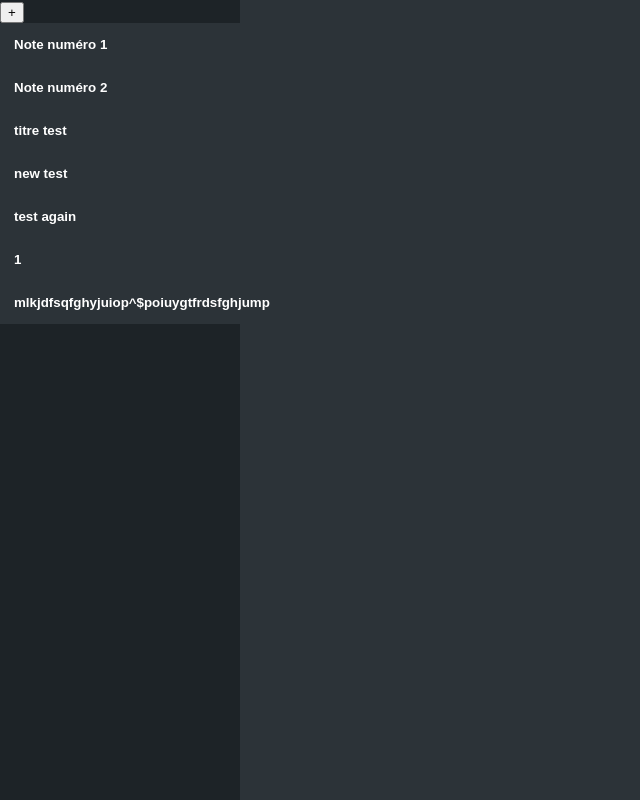
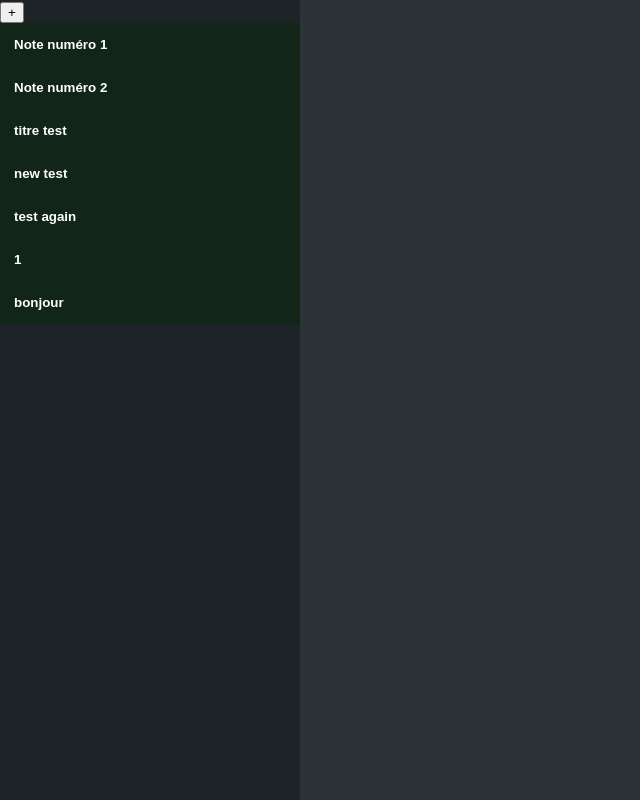
Before and after one commit to Detzio/app_note, a React (Create React App) app: page / in a window 1280 px wide. Shown: the whole page, without its empty margins (0-640 px from the left). Built offline with nearby package versions, Linux system fonts and the light colour scheme; data requests are answered from the project's data file.

Commit message:
Editing Css

```diff
--- a/db.json
+++ b/db.json
@@ -33,8 +33,8 @@
       "id": "d751"
     },
     {
-      "title": "mlkjdfsqfghyjuiop^$poiuygtfrdsfghjump",
-      "content": "ndsjghiogjiogjpos",
+      "title": "bonjour",
+      "content": "test\n",
       "id": "182c"
     }
   ],
--- a/src/App.css
+++ b/src/App.css
@@ -3,59 +3,67 @@
 /* Style pour la barre latérale contenant la liste des notes */
 .Side {
   position: fixed;
-  width: 240px;
+  width: 300px;
   top: 0px;
   left: 0px;
   bottom: 0px;
   background-color: rgb(29, 35, 39);
 }
+/* Style au survol des boutons de note */
+.Note-button:hover {
+  background: rgb(3, 65, 35);
+}
+
+/* Style des boutons de note */
+.Note-button {
+  display: block;
+  width: calc(100%);
+  padding: 14px;
+  display: flex;
+  justify-content: start;
+  align-items: center;
+  border: none;
+  background: rgb(17, 38, 24);
+  color: inherit;
+  font-weight: bold;
+  text-align: left; /* Titres alignés à gauche */
+}
 
 /* Style pour la section principale contenant les champs de saisie et le contenu des notes */
 .Main {
   height: 100vh;
+  width: calc(100% - 300px); /* Largeur ajustée pour compenser la barre latérale */
   margin-inline-start: 240px;
   padding: 20px;
   box-sizing: border-box;
   text-align: center; /* Centrage du texte */
 }
 
-/* Style des boutons de note */
-.Note-button {
-  display: block;
-  width: 100%;
-  padding: 14px;
-  display: flex;
-  justify-content: start;
-  align-items: center;
-  border: none;
-  background: rgb(44, 51, 56);
-  color: inherit;
-  font-weight: bold;
-  text-align: left; /* Titres alignés à gauche */
-}
-
-/* Style au survol des boutons de note */
-.Note-button:hover {
-  background: rgb(3, 65, 35);
-}
-
 /* Style pour les champs de saisie */
 .Main input[type="text"],
 .Main textarea {
+  align-content: right;
   display: block;
-  width: calc(100% - 24px); /* Largeur ajustée pour compenser la marge intérieure */
+  width: calc(100% - 300px); /* Largeur ajustée pour compenser la marge intérieure */
+  margin-inline-start: 240px;
   margin-bottom: 10px;
   padding: 8px;
   font-size: 16px;
-  border: 1px solid #ccc;
-  border-radius: 4px;
+  border: 1px solid rgb(3, 65, 35);
+  border-radius: 10px;
+  border-width: 5px;
+  background: rgb(29, 35, 39);
 }
 
 /* Style pour les champs de saisie lorsqu'ils sont en focus */
 .Main input[type="text"]:focus,
 .Main textarea:focus {
   outline: none;
-  border-color: #007bff; /* Couleur de la bordure lorsqu'en focus */
+  border-color: rgb(12, 110, 63); /* Couleur de la bordure lorsqu'en focus */
+  border-radius: 10px;
+  border-width: 5px;
+  background: rgb(44, 51, 56);
+
 }
 
 /* Style visuel pour indiquer les champs de texte modifiables */
```
